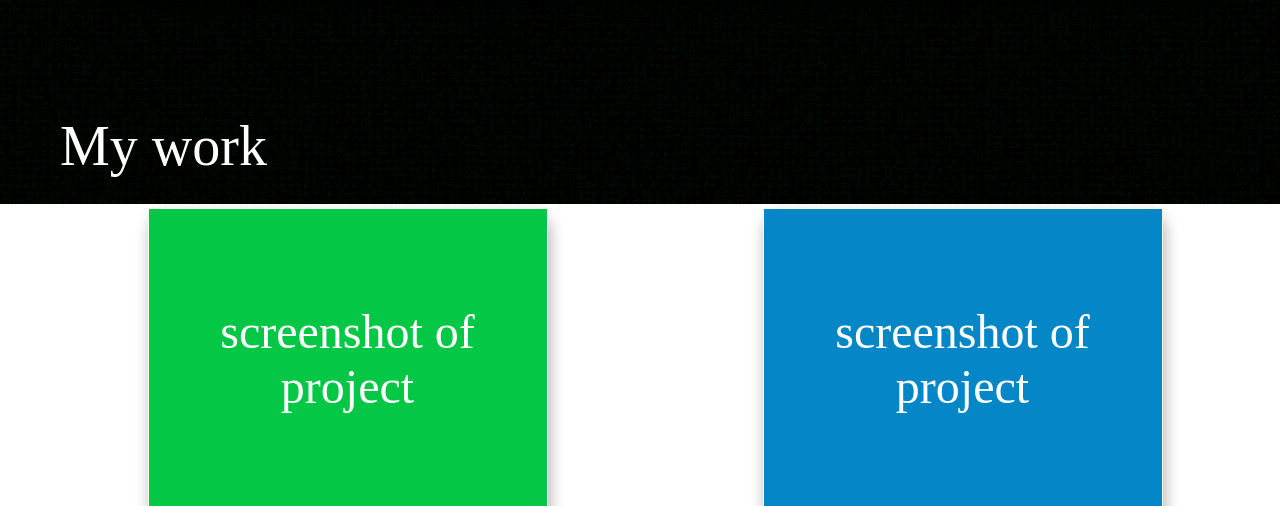
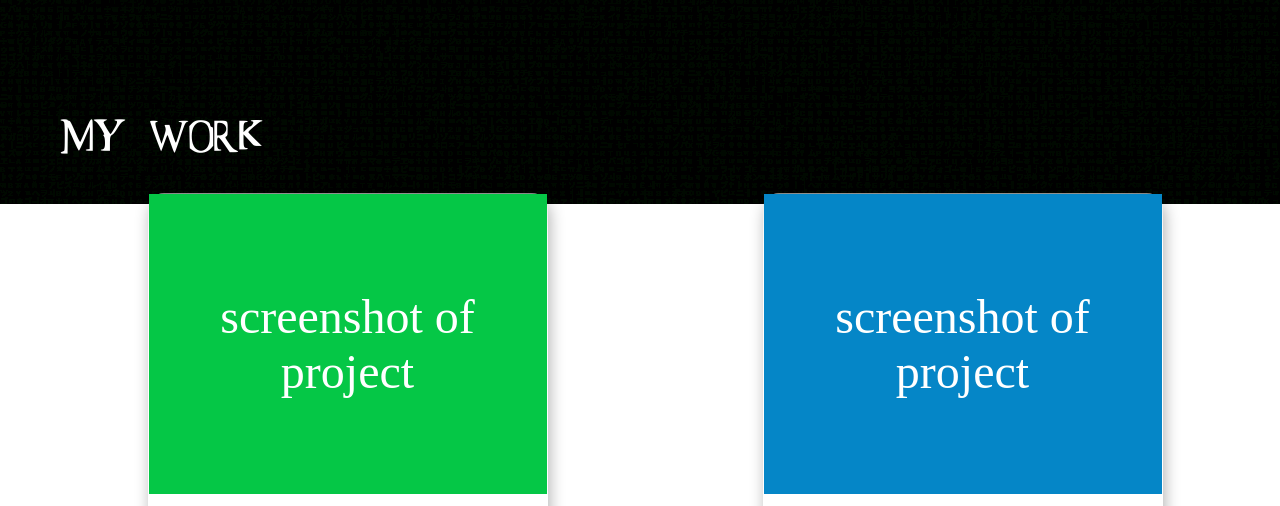
Before and after one commit to codetwentyfive/portfolio, a website built with Parcel: page index.html in a window 1280 px wide. Shown: the part 596-1102 px from the top of the page. Built offline with nearby package versions, Linux system fonts and the light colour scheme; files whose address does not match are found by name.

Commit message:
style:added new font for h2

```diff
--- a/src/css/index.css
+++ b/src/css/index.css
@@ -2,6 +2,11 @@ html {
   box-sizing: border-box;
   font-size: 16px;
 }
+@font-face {
+  font-family: 'Matrix';
+  src: url('/public/fonts/matrix.ttf') format('truetype');
+}
+
 
 *,
 *:before,
@@ -32,6 +37,7 @@ ul {
   font-family: "Playfair";
   color: #ffffff;
 }
+
 
 .glass-effect {
   background: rgba(255, 255, 255, 0.1);
@@ -131,6 +137,7 @@ h1 {
 
 h2 {
   font-size: 3.5rem;
+  font-family: Matrix;
 }
 
 h3 {
@@ -302,10 +309,13 @@ section.project {
   box-shadow: 2px 7px 15px rgba(0, 0, 0, 0.3);
   transition: transform 0.3s ease-in-out;
 }
+
+
 section.project:hover {
   transform: scale(1.05);
   box-shadow: 0 0 20px rgba(0, 255, 0, 0.8);
 }
+
 section.project div.content {
   padding-left: 30px;
   padding-right: 30px;
```
